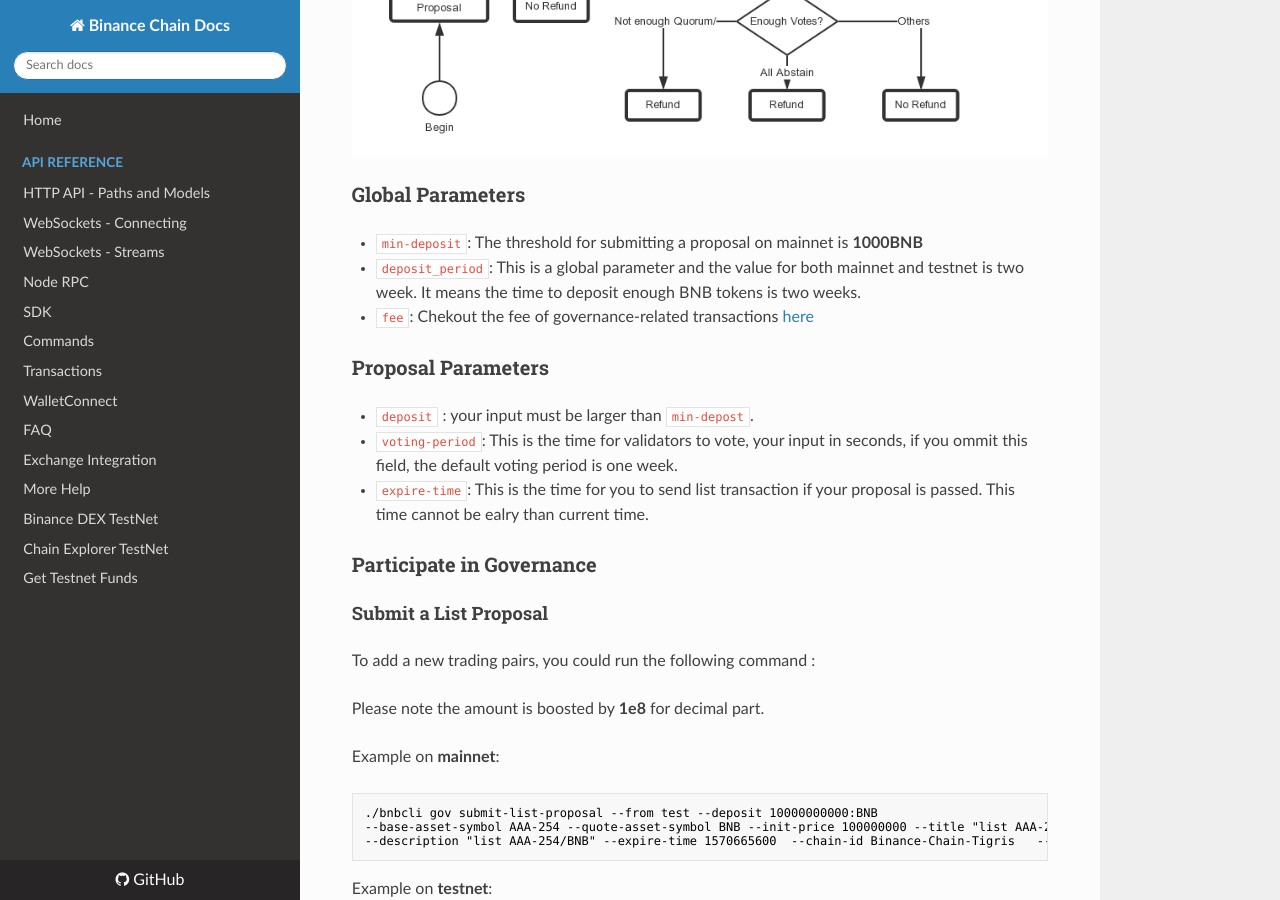
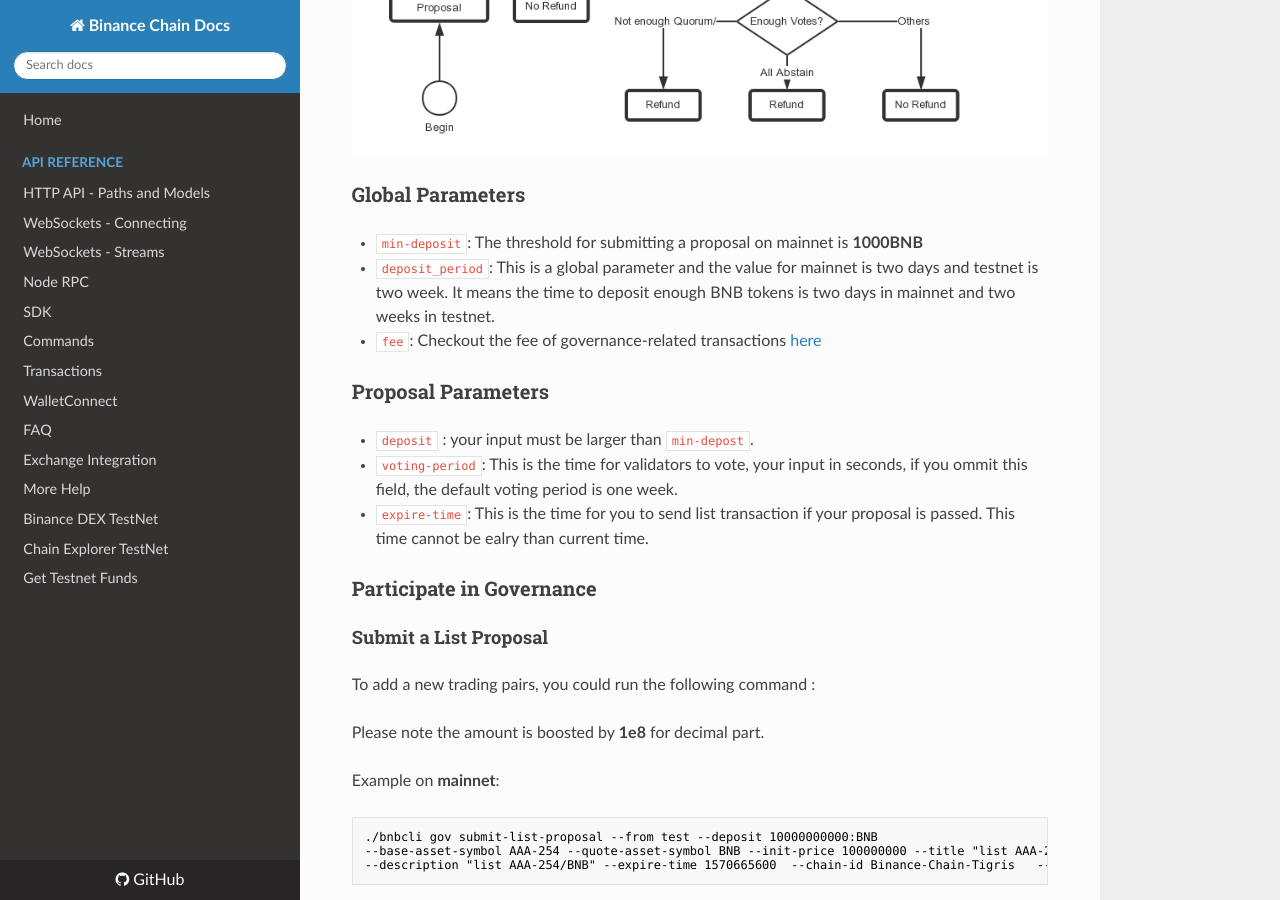
Before and after one commit to yash-sharma1/docs-site, an MkDocs documentation site: the page built from docs/governance.md, in a window 1280 px wide and 900 px high, scrolled down 1017 px. Built offline with MkDocs 1.6.1, drawn with Linux system fonts in a browser that asks for light colours; nearby versions of some CDN libraries.

Commit message:
update governance params

```diff
--- a/docs/governance.md
+++ b/docs/governance.md
@@ -26,15 +26,13 @@
 
 ### Global Parameters
 * `min-deposit`: The threshold for submitting a proposal on mainnet is **1000BNB**
-* `deposit_period`: This is a global parameter and the value for both mainnet and testnet is two week. It means the time to deposit enough BNB tokens is two weeks.
-* `fee`: Chekout the fee of governance-related transactions [here](trading-spec.md/#### Current Fees Table on Mainnet)
+* `deposit_period`: This is a global parameter and the value for mainnet is two days and testnet is two week. It means the time to deposit enough BNB tokens is two days in mainnet and two weeks in testnet.
+* `fee`: Checkout the fee of governance-related transactions [here](trading-spec.md/#### Current Fees Table on Mainnet)
 
 ### Proposal Parameters
 * `deposit` :  your input must be larger than `min-depost`.
 * `voting-period`: This is the time for validators to vote, your input in seconds, if you ommit this field, the default voting period is one week.
 * `expire-time`: This is the time for you to send list transaction if your proposal is passed. This time cannot be ealry than current time.
-
-
 
 ### Participate in Governance
 
```
Also changed, not shown: docs/list.md (+1 -1 lines).
